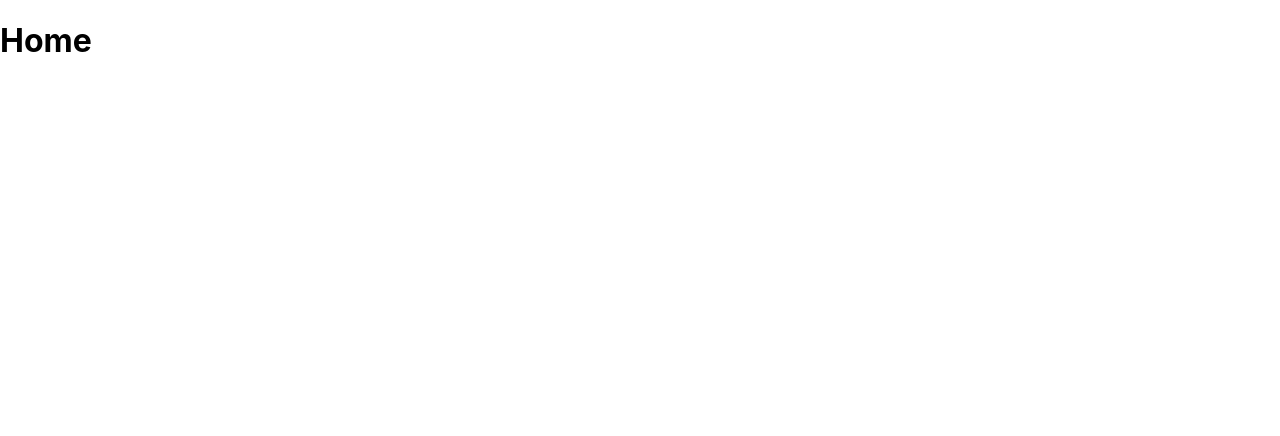
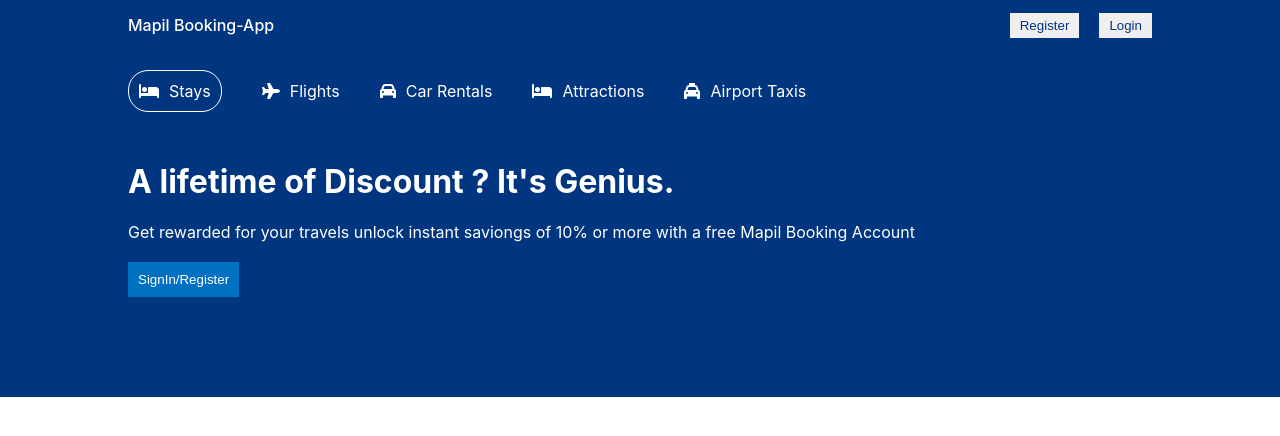
Before and after one commit to Gokila-M/client, a React (Create React App) app: page / in a window 1280 px wide. Shown: the top 436 px of the page. Built offline with nearby package versions, Linux system fonts and the light colour scheme.

Commit message:
home,hotel,navbar,list,header,header-css

```diff
--- a/package.json
+++ b/package.json
@@ -3,6 +3,9 @@
   "version": "0.1.0",
   "private": true,
   "dependencies": {
+    "@fortawesome/fontawesome-svg-core": "^6.4.2",
+    "@fortawesome/free-solid-svg-icons": "^6.4.2",
+    "@fortawesome/react-fontawesome": "^0.2.0",
     "@testing-library/jest-dom": "^5.17.0",
     "@testing-library/react": "^13.4.0",
     "@testing-library/user-event": "^13.5.0",
--- a/src/App.js
+++ b/src/App.js
@@ -2,12 +2,16 @@
 // import './App.css';
 import {BrowserRouter,Route,Routes} from 'react-router-dom'
 import Home from './pages/Home/Home';
+import List from './pages/list/List';
+import Hotel from './pages/hotel/Hotel';
 
 function App() {
   return (
     <BrowserRouter>
      <Routes>
        <Route path='/' element={<Home/>} />
+       <Route path='/hotels' element={<List/>} />
+       <Route path='/hotels/:id' element={<Hotel/>} />
      </Routes>
     </BrowserRouter>
   );
--- /dev/null
+++ b/src/components/header/Header.jsx
@@ -0,0 +1,43 @@
+import React from 'react'
+import { FontAwesomeIcon } from '@fortawesome/react-fontawesome'
+import { faBed, faCar, faPlane, faTaxi } from '@fortawesome/free-solid-svg-icons'
+import "./header.css"
+const Header = () => {
+  return (
+    <div className='header'>
+    <div className="headerContainer">
+        <div className="headerList">
+            <div className="headerListItem active">
+            <FontAwesomeIcon icon={faBed} />
+            <span>Stays</span>
+            </div>
+        <div className="headerListItem">
+            <FontAwesomeIcon icon={faPlane} />
+            <span>Flights</span>
+            </div>
+        <div className="headerListItem">
+            <FontAwesomeIcon icon={faCar} />
+            <span>Car Rentals</span>
+            </div>
+        <div className="headerListItem">
+            <FontAwesomeIcon icon={faBed} />
+            <span>Attractions</span>
+            </div>
+
+        <div className="headerListItem">
+            <FontAwesomeIcon icon={faTaxi} />
+            <span>Airport Taxis</span>
+            </div>
+        </div>
+       <h1 className="headerTitle">A lifetime of Discount ? It's Genius.</h1>
+       <p className="headerDesc">
+         Get rewarded for your travels unlock instant saviongs of
+         10% or more with a free Mapil Booking Account
+       </p>
+       <button className="headerbtn">SignIn/Register</button>
+      </div>
+    </div>
+  )
+}
+
+export default Header
--- /dev/null
+++ b/src/components/header/header.css
@@ -0,0 +1,37 @@
+.header{
+    background-color: #003580;
+    color: white;
+    display: flex;
+    justify-content: center;
+}
+.headerContainer{
+    width: 100%;
+    max-width: 1024px;
+    margin: 20px 0px 100px 0px;
+}
+.headerList{
+    display: flex;
+    gap:40px;
+    margin-bottom: 50px;
+}
+.headerListItem{
+    display: flex;
+    align-items: center;
+    gap: 10px;
+}
+.headerListItem.active{
+    border: 1px solid white;
+    border-radius: 20px;
+    padding: 10px;
+}
+.headerDesc{
+    margin:20px 0px;
+}
+.headerbtn{
+    background-color: #0071c2;
+    color: white;
+    font-weight: 500;
+    border: none;
+    padding: 10px;
+    cursor: pointer;
+}
--- /dev/null
+++ b/src/components/navbar/Navbar.jsx
@@ -0,0 +1,17 @@
+import React from 'react'
+import "./navbar.css"
+const Navbar = () => {
+  return (
+    <div className='navbar'>
+     <div className="navContainer">
+        <span className="logo">Mapil Booking-App</span>
+        <div className="navItems">
+         <button className="navButton">Register</button>
+         <button className="navButton">Login</button>
+        </div>
+     </div>
+    </div>
+  )
+}
+
+export default Navbar
--- /dev/null
+++ b/src/components/navbar/navbar.css
@@ -0,0 +1,25 @@
+.navbar{
+    height: 50px;
+    background-color: #003580;
+    display: flex;
+    justify-content: center;
+}
+.navContainer{
+    width: 100%;
+    max-width: 1024px;
+    color: white;
+    display: flex;
+    align-items: center;
+    justify-content: space-between;
+}
+.logo{
+    font-weight: 500;
+}
+.navButton{
+    margin-left: 20px;
+    border: none;
+    padding: 5px 10px;
+    cursor: pointer;
+    color: #003580;
+
+}
--- a/src/pages/Home/Home.jsx
+++ b/src/pages/Home/Home.jsx
@@ -1,9 +1,13 @@
 import React from 'react'
+import "./home.css"
+import Navbar from '../../components/navbar/Navbar'
+import Header from '../../components/header/Header'
 
 const Home = () => {
   return (
     <div>
-      <h1>Home</h1>
+     <Navbar/>
+     <Header/>
     </div>
   )
 }
--- /dev/null
+++ b/src/pages/hotel/Hotel.jsx
@@ -0,0 +1,11 @@
+import React from 'react'
+
+const Hotel = () => {
+  return (
+    <div>
+      <h1>hotel</h1>
+    </div>
+  )
+}
+
+export default Hotel
--- /dev/null
+++ b/src/pages/list/List.jsx
@@ -0,0 +1,11 @@
+import React from 'react'
+
+const List = () => {
+  return (
+    <div>
+      <h1>List</h1>
+    </div>
+  )
+}
+
+export default List
```
Also changed, not shown: 1 other file (tests, documents, lock files or other folders).
